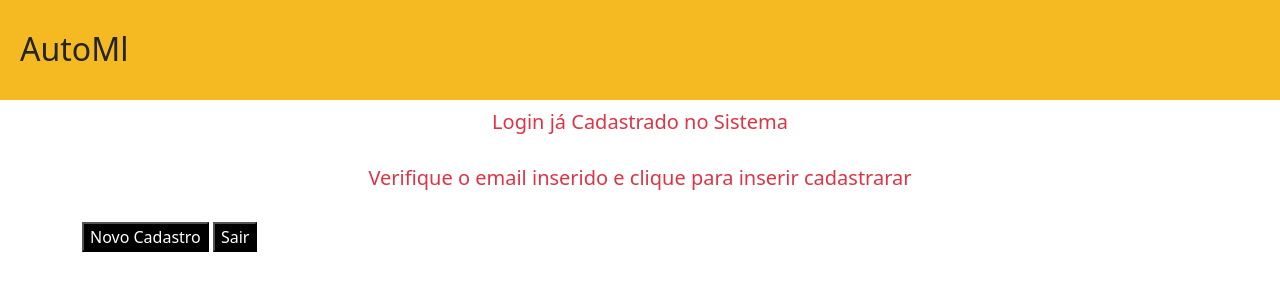
After one commit to moisestraves/pojetoautoml, a PHP site: page /erro_email.php in a window 1280 px wide. The commit adds this page. Shown: the top 300 px of the page. Run offline with PHP 8.4, Linux system fonts and the light colour scheme.

Commit message:
Atualização  e Validação de novo  Usuário

```diff
--- a/cadastrar-usuario.php
+++ b/cadastrar-usuario.php
@@ -15,7 +15,7 @@
 
         <div class="login">
     <form  method="POST" action="config/cadastro_usuario.php">
-        <h5 class="text-center text-success">Cadastro Usuário</h5>
+        <h5 class="text-center text-success">Cadastrar Usuário</h5>
 
     <input type="text"  name="nome" placeholder="NOME DO USUÁRIO" required ><br>
     <input type="e-mail"  name="login"placeholder="LOGIN" required ><br>
--- /dev/null
+++ b/erro_email.php
@@ -0,0 +1,25 @@
+<!DOCTYPE html>
+<html lang="pt-br">
+<head>
+    <meta charset="UTF-8">
+    <meta name="viewport" content="width=device-width, initial-scale=1.0">
+    <link href="https://cdn.jsdelivr.net/npm/bootstrap@5.0.0-beta1/dist/css/bootstrap.min.css" rel="stylesheet" integrity="sha384-giJF6kkoqNQ00vy+HMDP7azOuL0xtbfIcaT9wjKHr8RbDVddVHyTfAAsrekwKmP1" crossorigin="anonymous">
+    <link rel="stylesheet" href="./css/main.css"  >
+    <title>Projeto AutoMl</title>
+</head>
+<header>
+<h2>AutoMl</h2>
+</header>
+<body>
+    <div class="container">
+   <h5 class="text-center text-danger">Login já Cadastrado no Sistema </h5><br>
+
+   <h5 class="text-center text-danger">Verifique o email inserido e clique para inserir  cadastrarar </h5><br>
+
+   <a href="cadastrar-usuario.php"><input style="background-color: black; color:white; " type="submit" value="Novo Cadastro"></a>
+   <a href="home.php"><input style="background-color: black; color:white; " type="submit" value="Sair"></a>
+
+        </div>
+</div>
+</body>
+</html>
```
Also changed, not shown: cadastrosucesso.php (added, +23 -0 lines), config/cadastro_usuario.php (+22 -4 lines), config/funcSistema.php (+9 -0 lines).
